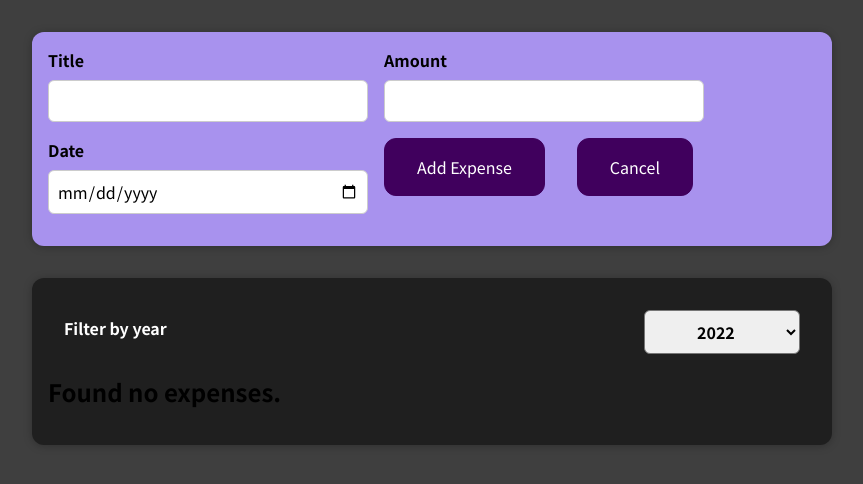
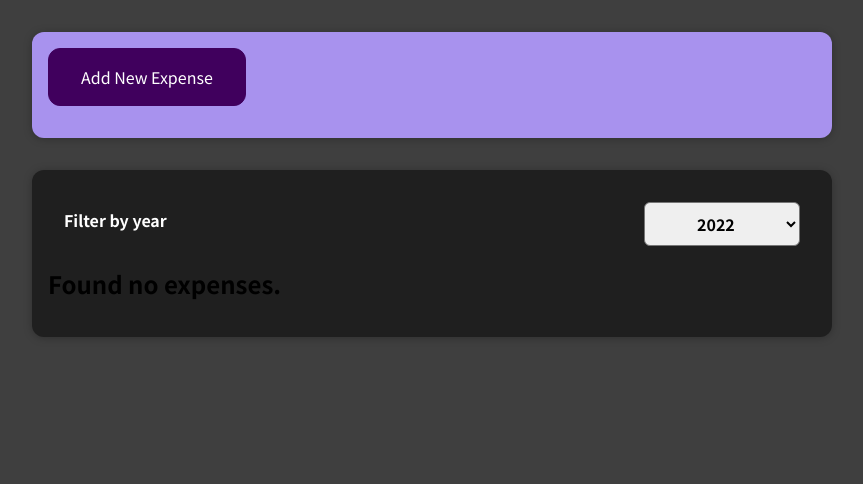
Before and after one commit to fayddelight/expenses-list, a React (Create React App) app: page / in a window 1280 px wide. Shown: the top 484 px of the page, without its empty margins (208-1071 px from the left). Built offline with nearby package versions, Linux system fonts and the light colour scheme.

Commit message:
added add new expense conditional

```diff
--- a/src/components/NewExpense/ExpenseForm.js
+++ b/src/components/NewExpense/ExpenseForm.js
@@ -5,8 +5,7 @@ const ExpenseForm = (props) => {
   const [enteredTitle, setEnteredTitle] = useState("");
   const [enteredAmount, setEnteredAmount] = useState("");
   const [enteredDate, setEnteredDate] = useState("");
-  const[buttonState, setButtonState] = useState(false);
-
+  const [buttonState, setButtonState] = useState(false);
 
   const titleChangeHandler = (event) => {
     setEnteredTitle(event.target.value);
@@ -36,8 +35,10 @@ const ExpenseForm = (props) => {
   };
 
   const buttonClickHandler = () => {
-    setButtonState(true);
-  }
+    if (buttonState === true) {
+      setButtonState(false);
+    } else setButtonState(true);
+  };
 
   let cancelButton = (
     <div className="new-expense__actions">
@@ -47,19 +48,7 @@ const ExpenseForm = (props) => {
     </div>
   );
 
-console.log(buttonState);
-
-if (buttonState===true) {
-      <form onSubmit={submitHandler}>
-        <div className="new-expense__controls">
-          <div className="new-expense__actions">
-            <button type="submit">Add Expense</button>
-          </div>
-        </div>
-      </form>;
-}
-
-  return (
+  let fullForm = (
     <form onSubmit={submitHandler}>
       <div className="new-expense__controls">
         <div className="new-expense__control">
@@ -97,6 +86,25 @@ if (buttonState===true) {
       </div>
     </form>
   );
+
+  let form = (
+    <form>
+      <div className="new-expense__controls">
+        <div className="new-expense__actions">
+          <button type="button" onClick={buttonClickHandler}>
+            Add New Expense
+          </button>
+        </div>
+      </div>
+    </form>
+  );
+
+  console.log(buttonState);
+
+  if (buttonState === true) {
+    return fullForm;
+  }
+  else return form;
 };
 
 export default ExpenseForm;
```
